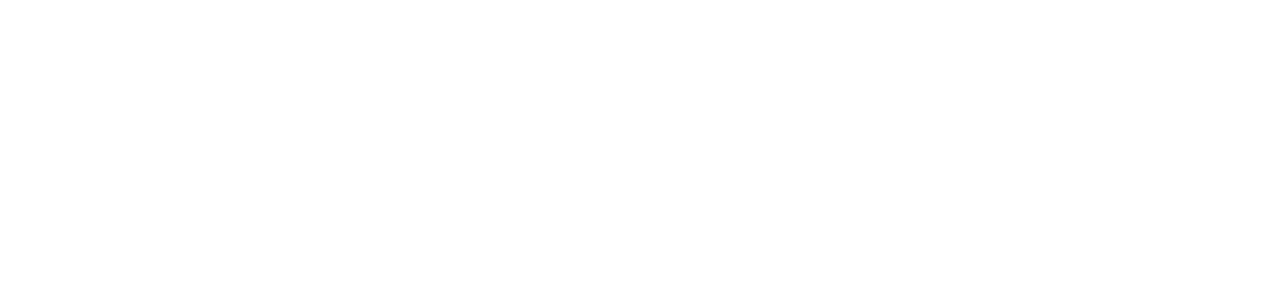
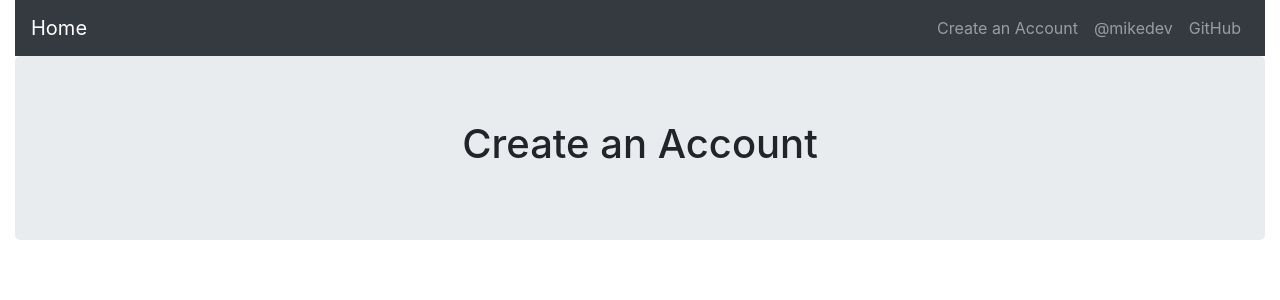
Before and after one commit to mmaniatis/RelaxedDevCorner, a React (Create React App) app in the folder client/app/: page /CreateAccount in a window 1280 px wide. Shown: the top 300 px of the page. Built offline with nearby package versions, Linux system fonts and the light colour scheme.

Commit message:
Next step is to build out a create account ..

```diff
--- a/client/app/src/App.js
+++ b/client/app/src/App.js
@@ -2,7 +2,7 @@
 import './App.css';
 import Home from './components/Home';
 import { BrowserRouter as Router, Route, Switch } from 'react-router-dom';
-import PostList from './components/PostList';
+import CreateAccount from './components/CreateAccount';
 
 class App extends Component {
   render() {
@@ -10,7 +10,7 @@
       <Router>
         <Switch>
           <Route path='/' exact={true} component={Home}/>
-          <Route path='/GetPosts' exact={true} component={PostList}/>
+          <Route path='/CreateAccount' exact={true} component={CreateAccount}/>
         </Switch>
       </Router>
     )
--- a/client/app/src/components/AppNavBar.js
+++ b/client/app/src/components/AppNavBar.js
@@ -22,8 +22,10 @@
       <Collapse isOpen={this.state.isOpen} navbar>
         <Nav className="ml-auto" navbar>
           <NavItem>
-            <NavLink
-              href="https://twitter.com/michaelmaniatis">@mikedev</NavLink>
+            <NavLink href="/CreateAccount">Create an Account</NavLink>
+          </NavItem>
+          <NavItem>
+            <NavLink href="https://twitter.com/michaelmaniatis">@mikedev</NavLink>
           </NavItem>
           <NavItem>
             <NavLink href="https://github.com/mikejohnmaniatis">GitHub</NavLink>
--- /dev/null
+++ b/client/app/src/components/CreateAccount.js
@@ -0,0 +1,24 @@
+import React, { Component } from 'react';
+import '../App.css';
+import AppNavbar from './AppNavBar';
+import PostList from './PostList';
+import { Container } from 'reactstrap';
+
+class CreateAccount extends Component{
+    render(){
+        return (
+        <div>
+            <Container fluid>
+                <AppNavbar/>
+                <div class="jumbotron">
+
+                    <h1>Create an Account</h1>
+
+                </div>
+
+
+            </Container>
+        </div>
+        )};
+}
+export default CreateAccount
--- a/client/app/src/components/Home.js
+++ b/client/app/src/components/Home.js
@@ -2,8 +2,7 @@
 import '../App.css';
 import AppNavbar from './AppNavBar';
 import PostList from './PostList';
-import { Link } from 'react-router-dom';
-import { Button, Container } from 'reactstrap';
+import { Container } from 'reactstrap';
 
 class Home extends Component {
   render() {
--- a/client/app/src/components/PostList.js
+++ b/client/app/src/components/PostList.js
@@ -1,4 +1,5 @@
 import React, { Component } from 'react';
+import '../App.css';
 import { Button, ButtonGroup, Container, Table } from 'reactstrap';
 import { Link } from 'react-router-dom';
 
@@ -28,8 +29,8 @@
             return <div className="Card" id="PostCard" key={post.id}>
                 <button className="PostCardText" id="Button">
                   <h3 className="PostCardText" id="Title">{post.title}</h3>
-                  <p className="PostCardText" id="Author">{post.author}</p>
-                  <p className="PostCardText" id="Date">03/1/2020</p>
+                  <h4 className="PostCardText" id="Author">{post.author}</h4>
+                  <h4 className="PostCardText" id="Date">{post.cdDate}</h4>
                 </button>
               </div>
 
```
Also changed, not shown: 1 other file (tests, documents, lock files or other folders).
